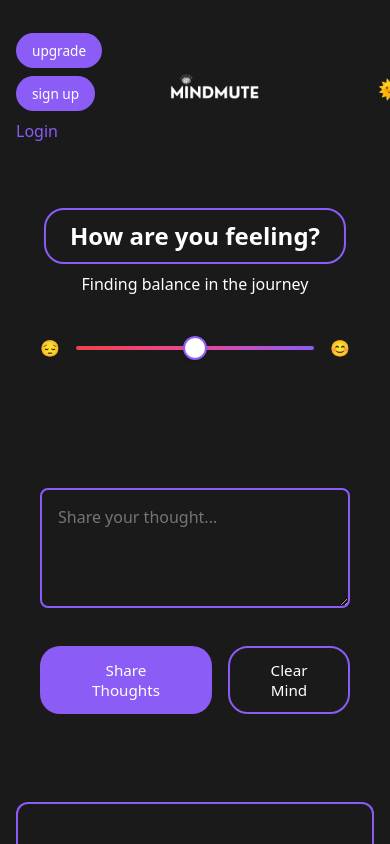
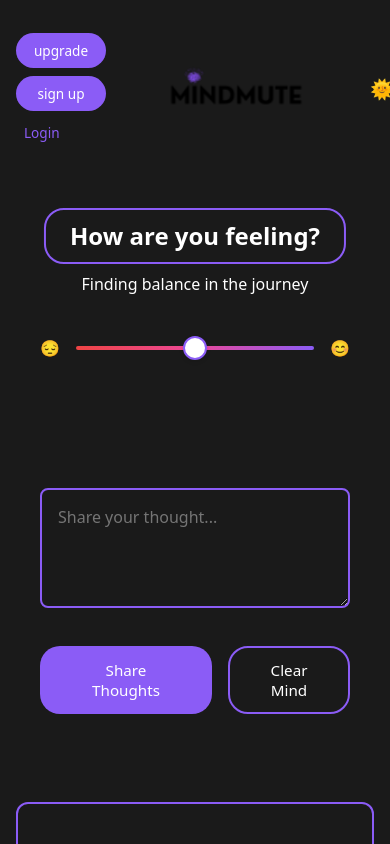
Before and after one commit to fahadbash1r/Mindmute, a React (Vite) app: page / in a window 390 px wide. Shown: the top 844 px of the page. Built offline with nearby package versions, Linux system fonts and the light colour scheme.

Commit message:
Fix mobile layout, update logo sizes and spacing

```diff
--- a/src/App.css
+++ b/src/App.css
@@ -98,16 +98,16 @@ header {
 }
 
 .logo img {
-  height: 40px;
+  height: 60px;
   width: auto;
 }
 
 .logo.dark img {
-  filter: brightness(0) invert(1);
+  filter: none;
 }
 
 .logo.light img {
-  filter: brightness(0);
+  filter: none;
 }
 
 .logo h1 {
@@ -634,7 +634,8 @@ main {
 @media (max-width: 768px) {
   header {
     padding: 1rem;
-    grid-template-columns: 1fr 1fr 1fr;
+    grid-template-columns: auto 1fr auto;
+    gap: 1rem;
   }
 
   .auth-buttons {
@@ -646,21 +647,33 @@ main {
   .upgrade-btn, .sign-up-btn {
     padding: 0.5rem 1rem;
     font-size: 0.85rem;
-    min-width: 70px;
+    min-width: 90px;
+    text-align: center;
+  }
+
+  .login-btn {
+    font-size: 0.85rem;
+    margin-top: 0.25rem;
+    margin-left: 0.5rem;
   }
 
   .logo {
     justify-self: center;
+    margin: 0 auto;
   }
 
   .logo img {
-    height: 30px;
+    height: 45px;
+    width: auto;
   }
 
   .mode-switcher {
     justify-self: end;
     font-size: 1.2rem;
     padding: 0.25rem;
+    margin-right: 0.5rem;
+    position: relative;
+    right: 0;
   }
 
   .emotion-section {
@@ -786,6 +799,14 @@ main {
   }
 }
 
+/* Desktop styles */
+@media (min-width: 769px) {
+  .logo img {
+    height: 45px;
+    width: auto;
+  }
+}
+
 /* Overlay for sidebar */
 .sidebar-overlay {
   display: none;
```
